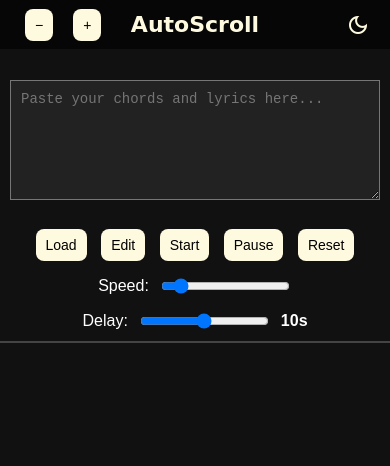
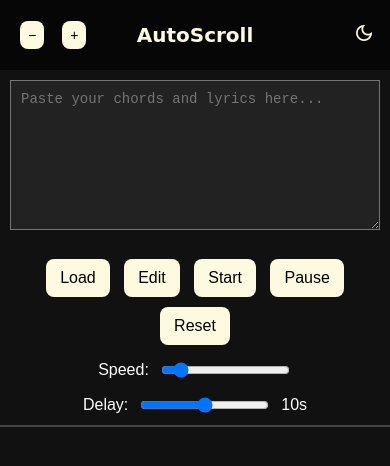
Before and after one commit to srikta/autoscroll, a plain HTML site: page index.html in a window 390 px wide. Drawn offline with nearby package versions, Linux system fonts and the light colour scheme; a web font is replaced by a local one.

Commit message:
Refactor CSS for improved layout and responsiveness
Updated styles for header, buttons, and layout adjustments.

```diff
--- a/style.css
+++ b/style.css
@@ -3,7 +3,6 @@
   font-family: Arial, sans-serif;
   background-color: #ffffff;
   color: #000000;
-
   padding-top: 70px;
 }
 
@@ -13,14 +12,13 @@
   top: 0;
   left: 0;
   width: 100%;
+  height: 70px;
+
   z-index: 1000;
 
   display: flex;
   align-items: center;
   justify-content: center;
-
-  padding: 12px 20px;
-  box-sizing: border-box;
 
   background: rgba(0, 0, 0, 0.6);
   backdrop-filter: blur(10px);
@@ -28,28 +26,36 @@
 
 /* Title */
 .title {
-  margin: 0;
   font-family: "Borel", cursive;
   font-size: 28px;
   color: #FEFAE0;
+  margin: 0;
 }
 
-/* Zoom (left side) */
+/* Zoom */
 .zoom-header {
   position: absolute;
-  left: 20px;
+  left: 15px;
   display: flex;
-  gap: 10px;
+  gap: 8px;
 }
 
-/* Theme (right side) */
+/* Theme icon */
 .theme-control {
   position: absolute;
-  right: 20px;
-  display: flex;
-  gap: 10px;
-  font-size: 14px;
+  right: 15px;
+}
+
+#themeToggle {
+  font-size: 26px;
+  cursor: pointer;
   color: #FEFAE0;
+  transition: 0.3s;
+}
+
+#themeToggle:hover {
+  transform: scale(1.2);
+  color: #0A400C;
 }
 
 /* ================= INPUT ================= */
@@ -81,21 +87,20 @@
   border: none;
   border-radius: 8px;
 
-  transition: all 0.2s ease;
+  transition: 0.2s;
 }
-/* ZOOM BUTTON COLOR */
+
 .zoom-header button {
   background-color: #FEFAE0;
 }
+
 button:hover {
   background-color: #0A400C;
   color: #ffffff;
 }
 
-
 button:active {
   transform: scale(0.96);
-  box-shadow: 0 0 10px #0A400C;
 }
 
 /* ================= CONTROL BAR ================= */
@@ -114,14 +119,9 @@
   gap: 10px;
 }
 
-/* Delay value text */
-#delayValue {
-  font-weight: bold;
-}
-
 /* ================= DISPLAY ================= */
 #displayContainer {
-  height: 65vh;
+  height: calc(100vh - 200px);
   overflow-y: auto;
   border-top: 2px solid #ccc;
   padding: 20px;
@@ -153,27 +153,18 @@
   border-top: 2px solid #444;
 }
 
-/* ================= HIDDEN ================= */
-.hidden {
-  display: none;
-}
-
 /* ================= MOBILE ================= */
 @media (max-width: 600px) {
   .title {
+    font-size: 20px;
+  }
+
+  #themeToggle {
     font-size: 22px;
   }
 
-  #displayText {
-    font-size: 20px;
-  }
-
-  textarea {
-    height: 120px;
-  }
-
-  button {
+  .zoom-header button {
+    padding: 6px 8px;
     font-size: 14px;
-    padding: 8px 10px;
   }
 }
```
